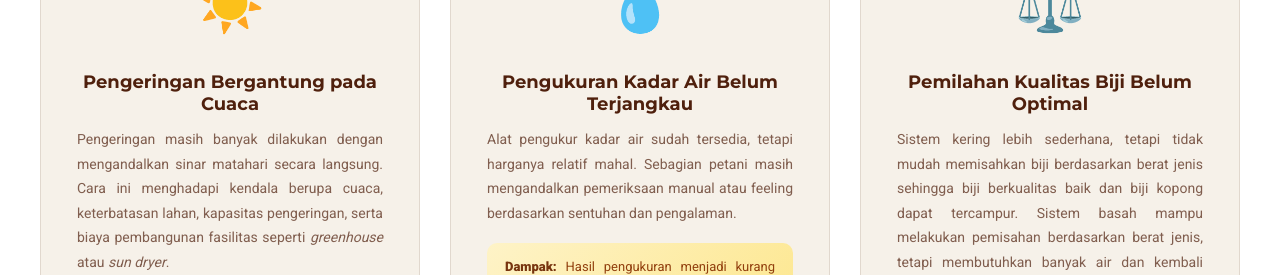
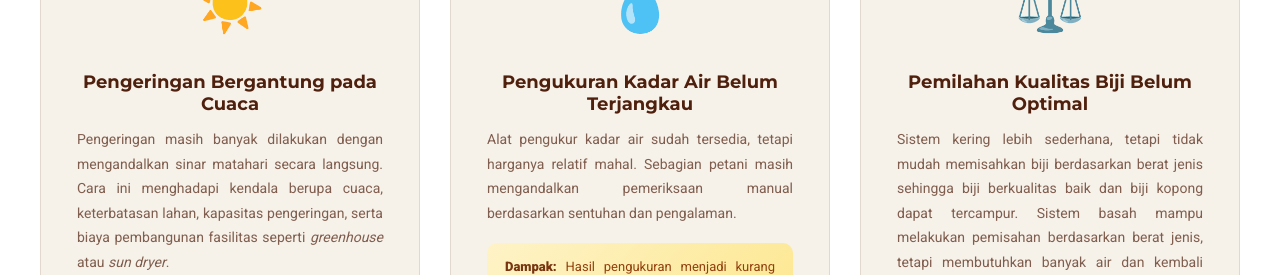
Before and after one commit to rihankf/testerkopi, a Next.js app: page / in a window 1280 px wide. Shown: the part 1200-1475 px from the top of the page. Built offline with nearby package versions, Linux system fonts and the light colour scheme.

Commit message:
Update Proyek

```diff
--- a/src/data/problems.ts
+++ b/src/data/problems.ts
@@ -14,7 +14,7 @@ export const problems: Problem[] = [
     icon: "💧",
     title: "Pengukuran Kadar Air Belum Terjangkau",
     description:
-      "Alat pengukur kadar air sudah tersedia, tetapi harganya relatif mahal. Sebagian petani masih mengandalkan pemeriksaan manual atau feeling berdasarkan sentuhan dan pengalaman.",
+      "Alat pengukur kadar air sudah tersedia, tetapi harganya relatif mahal. Sebagian petani masih mengandalkan pemeriksaan manual berdasarkan sentuhan dan pengalaman.",
     impact:
       "Hasil pengukuran menjadi kurang presisi, terutama bagi petani baru. Pengukuran yang lebih akurat terkadang baru dilakukan ketika kopi diperiksa oleh pengepul.",
   },
```
